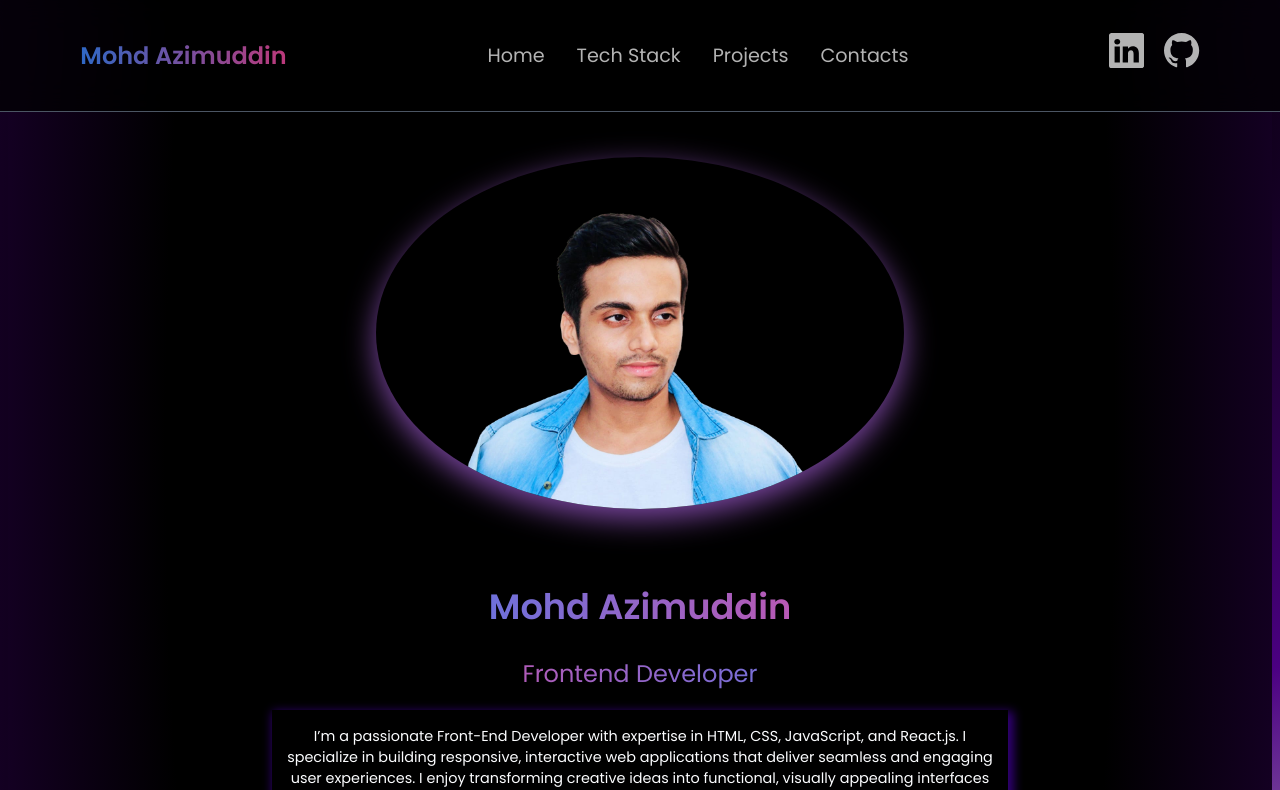
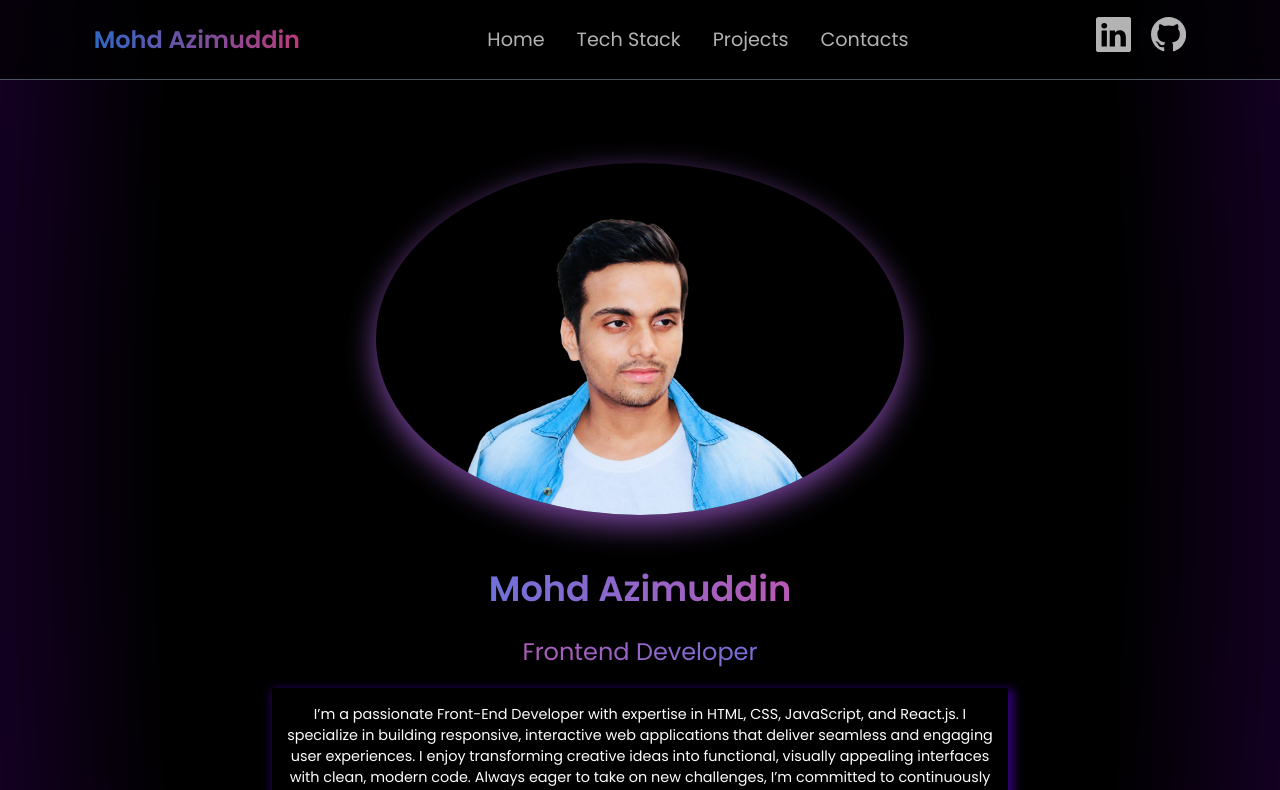
Before and after one commit to MohdAzimuddin/myportfolio, a React (Vite) app: page / in a window 1280 px wide. Shown: the top 790 px of the page. Built offline with nearby package versions, Linux system fonts and the light colour scheme.

Commit message:
fixed the overflow issue

```diff
--- a/src/index.css
+++ b/src/index.css
@@ -2,9 +2,12 @@
   font-family: "poppins";
   scroll-behavior: smooth;
   /* overflow: hidden; */
+  margin: 0;
+  padding: 0;
 }
 html,body{
   background: radial-gradient(125% 125% at 50% 10%, #000000 30%, #4b0082 70%, #ac97bb 100%);
+overflow-x: hidden;
 
 }
 
```
